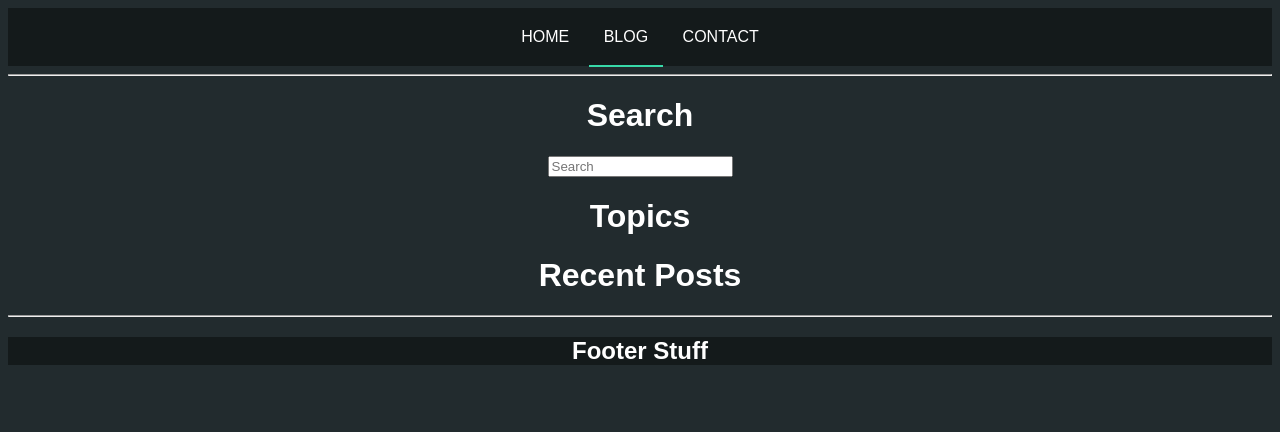
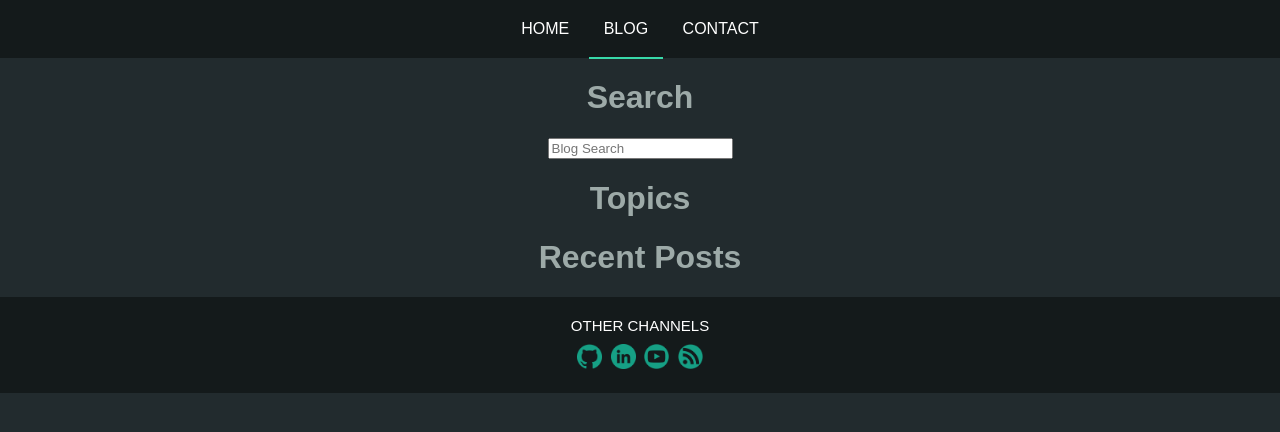
Before and after one commit to chrisdelmoro/personalWebsite, a Django app: page /blog/ in a window 1280 px wide. Shown: the top 432 px of the page. Run offline with Django 4.2, Linux system fonts and the light colour scheme; data that the repository does not hold is empty.

Commit message:
Styled footer.

```diff
--- a/blog/templates/blog/index.html
+++ b/blog/templates/blog/index.html
@@ -6,7 +6,7 @@
 <h1 align="center">Search</h1>
 <div align="center">
 	<form method="get" action="{% url 'search' %}">
-		<input type="text" placeholder="Search" name="query">
+		<input type="text" placeholder="Blog Search" name="query">
 	</form>
 </div>
 
--- a/static/styles/main.css
+++ b/static/styles/main.css
@@ -1,13 +1,18 @@
 body {
 	font-family: Arial, Helvetica, sans-serif;
 	background-color:rgb(34, 43, 46);
-	color: white;
+	color: rgb(157, 170, 168);
+	margin: 0;
 }
 
 .navbar {
 	background-color: rgb(20, 26, 27);
 	padding-top: 20px;
 	padding-bottom: 20px;
+	text-align: center;
+	/* border-bottom-width: 1px;
+	border-bottom-style: solid;
+	border-bottom-color: rgb(157, 170, 168); */
 }
 
 .navbar-link {
@@ -43,4 +48,22 @@ body {
 
 .footer {
 	background-color: #141a1b;
+	padding-top: 20px;
+	padding-bottom: 20px;
+/* 	border-top-width: 1px;
+	border-top-style: solid;
+	border-top-color: rgb(157, 170, 168); */
+	text-align: center;
 }
+
+.footer-text {
+	color: white;
+	font-size: 15px;
+	padding-bottom: 10px;
+	margin: 0;
+}
+
+.footer-link {
+	padding-right: 2px;
+	padding-left: 2px;
+}
--- a/templates/footer.html
+++ b/templates/footer.html
@@ -1,4 +1,8 @@
-<hr>
-<div class="footer" align="center">
-	<h2>Footer Stuff</h2>
+{% load static %}
+<div class="footer">
+	<p class="footer-text">OTHER CHANNELS</p>
+	<a class="footer-link" href="https://github.com/chrisdelmoro" target="_blank"><img src="{% static 'images/github-icon.png' %}" alt="Github" width="25px"></a>
+	<a class="footer-link" href="https://github.com/chrisdelmoro" target="_blank"><img src="{% static 'images/linkedin-icon.png' %}" alt="Linkedin" width="25px"></a>
+	<a class="footer-link" href="https://www.youtube.com/@chrisdelmoro" target="_blank"><img src="{% static 'images/youtube-icon.png' %}" alt="Youtube" width="25px"></a>
+	<a class="footer-link" href="https://github.com/chrisdelmoro" target="_blank"><img src="{% static 'images/rss-icon.png' %}" alt="RSS" width="25px"></a>
 </div>
--- a/templates/navbar.html
+++ b/templates/navbar.html
@@ -1,6 +1,5 @@
-<div class="navbar" align="center">
+<nav class="navbar">
 	<a class="navbar-link" href="{% url 'index' %}">HOME</a>
 	<a class="navbar-link" href="{% url 'blog' %}">BLOG</a>
 	<a class="navbar-link" href="{% url 'contact' %}">CONTACT</a>
-</div>
-<hr>
+</nav>
```
Also changed, not shown: static/images/github-icon.png (added), static/images/linkedin-icon.png (added), static/images/rss-icon.png (added), static/images/youtube-icon.png (added).
